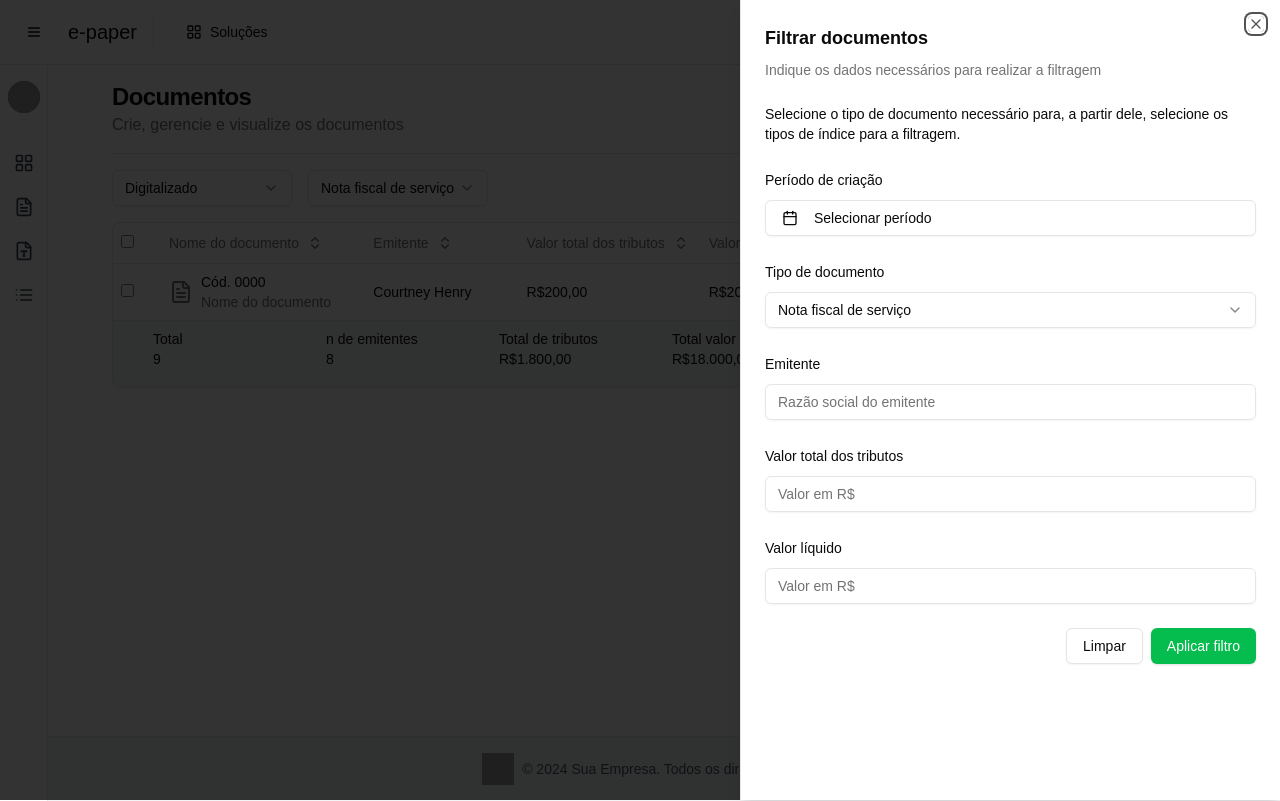
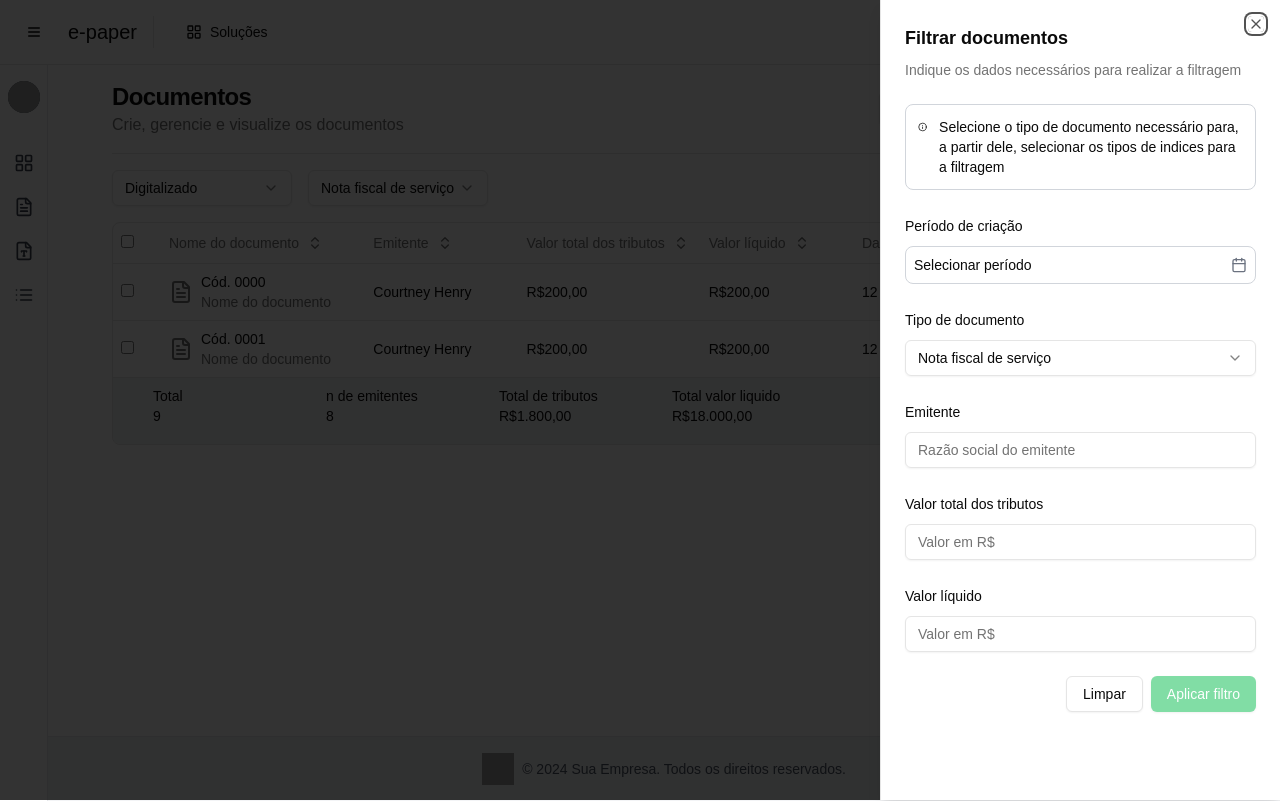
Before and after one commit to higorxi/front-end, a Next.js app: page / in a window 1280 px wide. Both pictures are taken after a click on the button "Filtrar". Built offline with nearby package versions, Linux system fonts and the light colour scheme; grey boxes are pictures that could not be loaded.

Commit message:
alter icons and refact filter

```diff
--- a/src/components/Documents.tsx
+++ b/src/components/Documents.tsx
@@ -13,6 +13,15 @@ export function Documents() {
   const documents = [
     {
       id: "0000",
+      name: "Nome do documento",
+      sender: "Courtney Henry",
+      totalValue: "R$200,00",
+      netValue: "R$200,00",
+      createdAt: "12 de abril 2024",
+      updatedAt: "12 de abril 2024",
+    },
+    {
+      id: "0001",
       name: "Nome do documento",
       sender: "Courtney Henry",
       totalValue: "R$200,00",
--- a/src/components/document-filter.tsx
+++ b/src/components/document-filter.tsx
@@ -1,43 +1,60 @@
-'use client'
+import * as React from "react";
+import { Calendar as CalendarIcon } from "lucide-react";
+import { format } from "date-fns";
+import { ptBR } from "date-fns/locale";
 
-import * as React from 'react'
-import { CalendarIcon} from 'lucide-react'
-import { format } from 'date-fns'
-import { ptBR } from 'date-fns/locale'
-
-import { Button } from '@/components/ui/button'
-import { Calendar } from '@/components/ui/calendar'
-import { Input } from '@/components/ui/input'
+import { Button } from "@/components/ui/button";
+import { Calendar } from "@/components/ui/calendar";
+import { Input } from "@/components/ui/input";
 import {
   Popover,
   PopoverContent,
   PopoverTrigger,
-} from '@/components/ui/popover'
+} from "@/components/ui/popover";
 import {
   Select,
   SelectContent,
   SelectItem,
   SelectTrigger,
   SelectValue,
-} from '@/components/ui/select'
+} from "@/components/ui/select";
 import {
   Sheet,
   SheetContent,
   SheetHeader,
   SheetTitle,
-} from "@/components/ui/sheet"
+} from "@/components/ui/sheet";
+import InfoBox from "./ui/tooltip";
 
 interface DocumentFilterProps {
-  open: boolean
-  onOpenChange: (open: boolean) => void
+  open: boolean;
+  onOpenChange: (open: boolean) => void;
 }
 
 export function DocumentFilter({ open, onOpenChange }: DocumentFilterProps) {
-  const [date, setDate] = React.useState<Date>()
+  const [date, setDate] = React.useState<Date | undefined>();
+  const [documentType, setDocumentType] = React.useState<string | undefined>();
+  const [issuer, setIssuer] = React.useState<string | undefined>();
+  const [totalTax, setTotalTax] = React.useState<string | undefined>();
+  const [netValue, setNetValue] = React.useState<string | undefined>();
+
+  const isFormValid =
+    documentType && issuer && totalTax && netValue && date;
+
+  const clearFilters = () => {
+    setDate(undefined);
+    setDocumentType(undefined);
+    setIssuer(undefined);
+    setTotalTax(undefined);
+    setNetValue(undefined);
+  };
 
   return (
     <Sheet open={open} onOpenChange={onOpenChange}>
-      <SheetContent side="right" className="w-[400px] sm:w-[540px] sm:max-w-none">
+      <SheetContent
+        side="right"
+        className="w-full sm:w-1/2 lg:w-1/3 xl:w-[400px] sm:max-w-none"
+      >
         <SheetHeader className="space-y-2">
           <div className="flex items-center justify-between">
             <SheetTitle>Filtrar documentos</SheetTitle>
@@ -48,22 +65,22 @@ export function DocumentFilter({ open, onOpenChange }: DocumentFilterProps) {
         </SheetHeader>
         <div className="space-y-6 pt-6">
           <div className="space-y-2">
-            <div className="text-sm font-medium">
-              Selecione o tipo de documento necessário para, a partir dele, selecione os tipos de índice para a filtragem.
-            </div>
+            <InfoBox text="Selecione o tipo de documento necessário para, a partir dele, selecionar os tipos de indices para a filtragem" />
           </div>
           <div className="space-y-2">
             <label className="text-sm font-medium">Período de criação</label>
             <Popover>
               <PopoverTrigger asChild>
-                <Button
-                  variant="outline"
-                  className="w-full justify-start text-left font-normal"
-                >
-                  <CalendarIcon className="mr-2 h-4 w-4" />
-                  {date ? format(date, "dd 'de' MMMM 'de' yyyy", { locale: ptBR }) : "Selecionar período"}
-                </Button>
+                <div className="flex items-center border border-gray-300 rounded-lg w-full p-2 cursor-pointer">
+                  <span className="text-sm font-normal flex-1">
+                    {date
+                      ? format(date, "dd 'de' MMMM 'de' yyyy", { locale: ptBR })
+                      : "Selecionar período"}
+                  </span>
+                  <CalendarIcon className="ml-2 h-4 w-4 text-gray-500" />
+                </div>
               </PopoverTrigger>
+
               <PopoverContent className="w-auto p-0">
                 <Calendar
                   mode="single"
@@ -76,7 +93,7 @@ export function DocumentFilter({ open, onOpenChange }: DocumentFilterProps) {
           </div>
           <div className="space-y-2">
             <label className="text-sm font-medium">Tipo de documento</label>
-            <Select>
+            <Select onValueChange={setDocumentType}>
               <SelectTrigger>
                 <SelectValue placeholder="Nota fiscal de serviço" />
               </SelectTrigger>
@@ -89,22 +106,40 @@ export function DocumentFilter({ open, onOpenChange }: DocumentFilterProps) {
           </div>
           <div className="space-y-2">
             <label className="text-sm font-medium">Emitente</label>
-            <Input placeholder="Razão social do emitente" />
+            <Input
+              value={issuer}
+              onChange={(e) => setIssuer(e.target.value)}
+              placeholder="Razão social do emitente"
+            />
           </div>
           <div className="space-y-2">
-            <label className="text-sm font-medium">Valor total dos tributos</label>
-            <Input placeholder="Valor em R$" type="number" />
+            <label className="text-sm font-medium">
+              Valor total dos tributos
+            </label>
+            <Input
+              value={totalTax}
+              onChange={(e) => setTotalTax(e.target.value)}
+              placeholder="Valor em R$"
+              type="number"
+            />
           </div>
           <div className="space-y-2">
             <label className="text-sm font-medium">Valor líquido</label>
-            <Input placeholder="Valor em R$" type="number" />
+            <Input
+              value={netValue}
+              onChange={(e) => setNetValue(e.target.value)}
+              placeholder="Valor em R$"
+              type="number"
+            />
           </div>
           <div className="flex justify-end space-x-2">
-            <Button variant="outline">Limpar</Button>
-            <Button>Aplicar filtro</Button>
+            <Button variant="outline" onClick={clearFilters}>
+              Limpar
+            </Button>
+            <Button disabled={!isFormValid}>Aplicar filtro</Button>
           </div>
         </div>
       </SheetContent>
     </Sheet>
-  )
+  );
 }
--- a/src/components/document/DocumentTableRow.tsx
+++ b/src/components/document/DocumentTableRow.tsx
@@ -2,7 +2,7 @@ import { DropdownMenu, DropdownMenuItem, DropdownMenuTrigger, DropdownMenuConten
 import { Button } from "@/components/ui/button";
 import { DotsHorizontalIcon } from "@radix-ui/react-icons";
 import { TableRow, TableCell } from "@/components/ui/table";
-import { Eye, Trash, FileText } from "lucide-react";
+import { Trash, FileText, View } from "lucide-react";
 import { Document } from "@/types/interface/Document";
 
 const DocumentTableRow = ({ document }: { document: Document }) => {
@@ -34,7 +34,7 @@ const DocumentTableRow = ({ document }: { document: Document }) => {
           </DropdownMenuTrigger>
           <DropdownMenuContent align="end">
             <DropdownMenuItem className="flex items-center gap-2">
-              <Eye className="h-4 w-4" /> Visualizar
+              <View className="h-4 w-4" /> Visualizar
             </DropdownMenuItem>
             <DropdownMenuItem className="flex items-center gap-2">
               <Trash className="h-4 w-4" /> Excluir documento
--- /dev/null
+++ b/src/components/ui/tooltip.tsx
@@ -0,0 +1,11 @@
+import React from 'react';
+import { Info } from 'lucide-react';
+
+export default function InfoBox({text}:{text : string}){
+  return (
+    <div className="flex items-start border border-gray-300 rounded-lg p-3">
+      <Info className=" mr-3" size={20} />
+      <p className="text-sm font-normal">{text}</p>
+    </div>
+  );
+};
```
